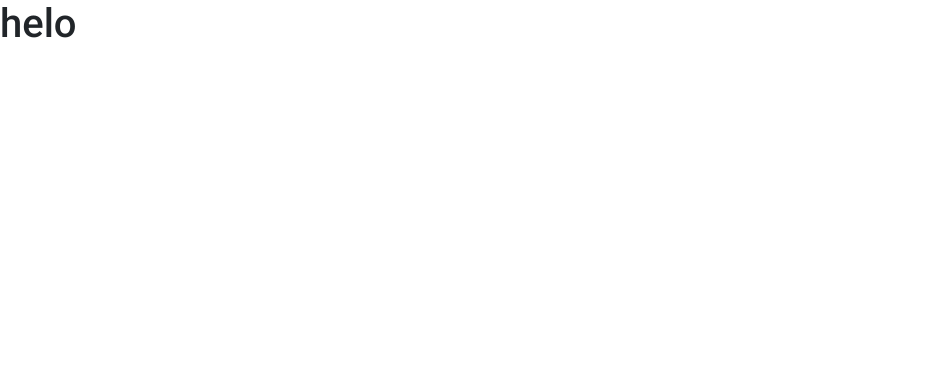
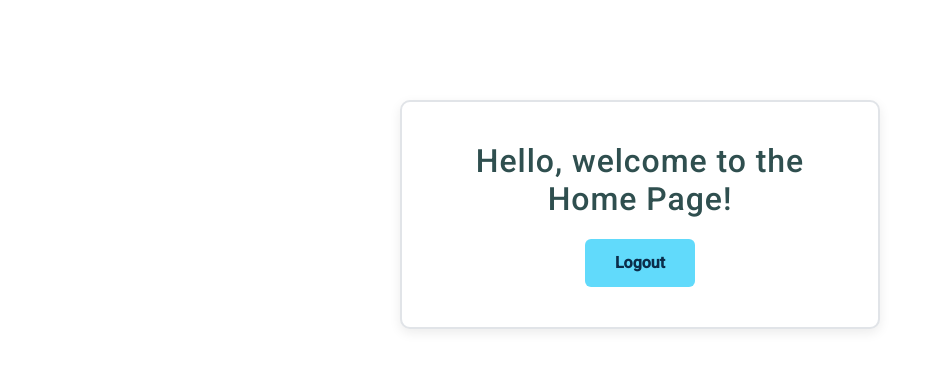
Before and after one commit to Princekb507/login-signup, a React (Vite) app in the folder frontend/: page /home in a window 1280 px wide. Shown: the top 370 px of the page, without its empty margins (0-941 px from the left). Built offline with nearby package versions, Linux system fonts and the light colour scheme; sample sign-in values are in the browser's storage.

Commit message:
Add files via upload

```diff
--- a/frontend/src/App.jsx
+++ b/frontend/src/App.jsx
@@ -8,9 +8,9 @@ function App() {
     <BrowserRouter>
     <Routes>
       <Route path="/" element={<Regester/>} />
-      <Route path="/Regester" element={<Regester/>} />
-      <Route path="/Home" element={<Home />} />
-      <Route path="/Login" element={<Login/>}/>
+      <Route path="/regester" element={<Regester/>} />
+      <Route path="/home" element={<Home />} />
+      <Route path="/login" element={<Login/>}/>
     </Routes>
   </BrowserRouter>
   )
--- /dev/null
+++ b/frontend/src/Home.css
@@ -0,0 +1,58 @@
+/* Home.css */
+
+/* Home.css */
+
+/* Home.css */
+
+.home-container {
+    max-width: 480px;
+    margin: 100px auto;
+    padding: 40px 25px;
+    background: #ffffff;
+    border: 2px solid #e1e4e8;
+    border-radius: 10px;
+    box-shadow: 0 4px 12px rgba(0, 0, 0, 0.08);
+    text-align: center;
+    font-family: 'Roboto', sans-serif;
+    color: #333;
+  }
+
+  .home-container h1 {
+    font-size: 2rem;
+    font-weight: 500;
+    margin-bottom: 20px;
+    letter-spacing: 0.03em;
+    color: #2f4f4f;
+  }
+
+  .home-container button {
+    background-color: #61dafb;
+    border: none;
+    padding: 12px 30px;
+    border-radius: 6px;
+    color: #0b2d4a;
+    font-weight: 600;
+    font-size: 1rem;
+    cursor: pointer;
+    transition: background-color 0.25s ease;
+  }
+
+  .home-container button:hover {
+    background-color: #21a1f1;
+  }
+
+  @media (max-width: 400px) {
+    .home-container {
+      margin: 60px 15px;
+      padding: 30px 20px;
+    }
+
+    .home-container h1 {
+      font-size: 1.5rem;
+    }
+
+    .home-container button {
+      width: 100%;
+      padding: 14px 0;
+    }
+  }
--- a/frontend/src/Home.jsx
+++ b/frontend/src/Home.jsx
@@ -1,11 +1,24 @@
-import React from 'react'
+import React, { useEffect } from 'react';
+import { useNavigate } from 'react-router-dom';
+import Logout from './Logout';
+import './Home.css';
 
 function Home() {
+  const navigate = useNavigate();
+
+  useEffect(() => {
+    const token = localStorage.getItem('authToken');
+    if (!token) {
+      navigate('/login'); // redirect to login if not logged in
+    }
+  }, [navigate]);
+
   return (
-    <div>
-      <h1>helo</h1>
+    <div className='home-container'>
+      <h1>Hello, welcome to the Home Page!</h1>
+      <Logout />
     </div>
-  )
+  );
 }
 
-export default Home
+export default Home;
--- a/frontend/src/Login.jsx
+++ b/frontend/src/Login.jsx
@@ -17,7 +17,7 @@ function Login() {
       .post(`${process.env.REACT_APP_API_URL}/login`, { email, password })
       .then((response) => {
         console.log("Login success:", response.data);
-        // You can store user info or token here (e.g. localStorage)
+        localStorage.setItem('authToken',response.data.token)
         navigate("/home"); // redirect to home page after login
       })
       .catch((error) => {
--- /dev/null
+++ b/frontend/src/Logout.jsx
@@ -0,0 +1,14 @@
+import { useNavigate } from 'react-router-dom';
+
+const LogoutButton = () => {
+  const navigate = useNavigate();
+
+  const handleLogout = () => {
+    localStorage.removeItem('user');
+    navigate('/login');
+  };
+
+  return <button onClick={handleLogout}>Logout</button>;
+};
+
+export default LogoutButton;
--- a/frontend/src/Regester.jsx
+++ b/frontend/src/Regester.jsx
@@ -1,6 +1,6 @@
-import React,{useState} from 'react'
-import { useNavigate,Link } from 'react-router-dom';
-import axios from 'axios';
+import React, { useState } from "react";
+import { useNavigate, Link } from "react-router-dom";
+import axios from "axios";
 import './Regester.css';
 
 function Regester() {
@@ -23,17 +23,27 @@ function Regester() {
     const [username,setUsername]=useState("")
     const [email,setEmail]=useState("")
     const [password,setPassword]=useState("")
+    const [errorMsg, setErrorMsg] = useState("");
 
     const navigate=useNavigate()
 
   function regester(event){
     event.preventDefault();
-    axios.post(`${process.env.REACT_APP_API_URL}/regester`,{username,email,password})
+    setErrorMsg("");
+    axios.post("http://localhost:5174/regester",{username,email,password})
 
     .then(response=>{
       console.log("Registered successfully", response.data);
       navigate("/home")
-    }).catch(err=>console.log(err))
+    })
+      .catch(err => {
+        console.error(err);
+        if (err.response && err.response.data && err.response.data.error) {
+          setErrorMsg(err.response.data.error);
+        } else {
+          setErrorMsg("Registration failed. Please try again.");
+        }
+    })
   }
 
 
@@ -65,4 +75,4 @@ function Regester() {
   )
 }
 
-export default Regester
+export default Regester;
```
Also changed, not shown: frontend/src/Logout.css (added).
